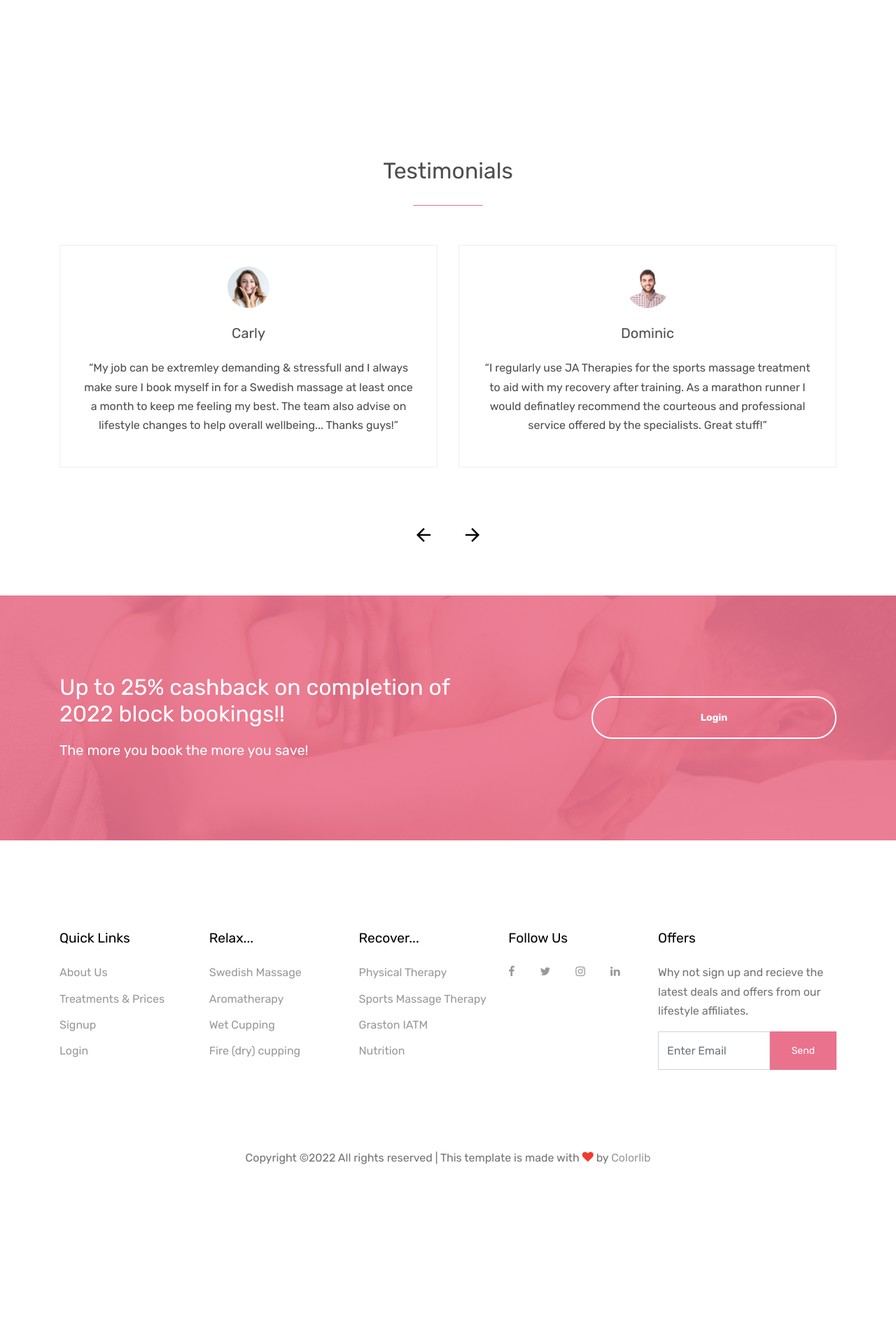
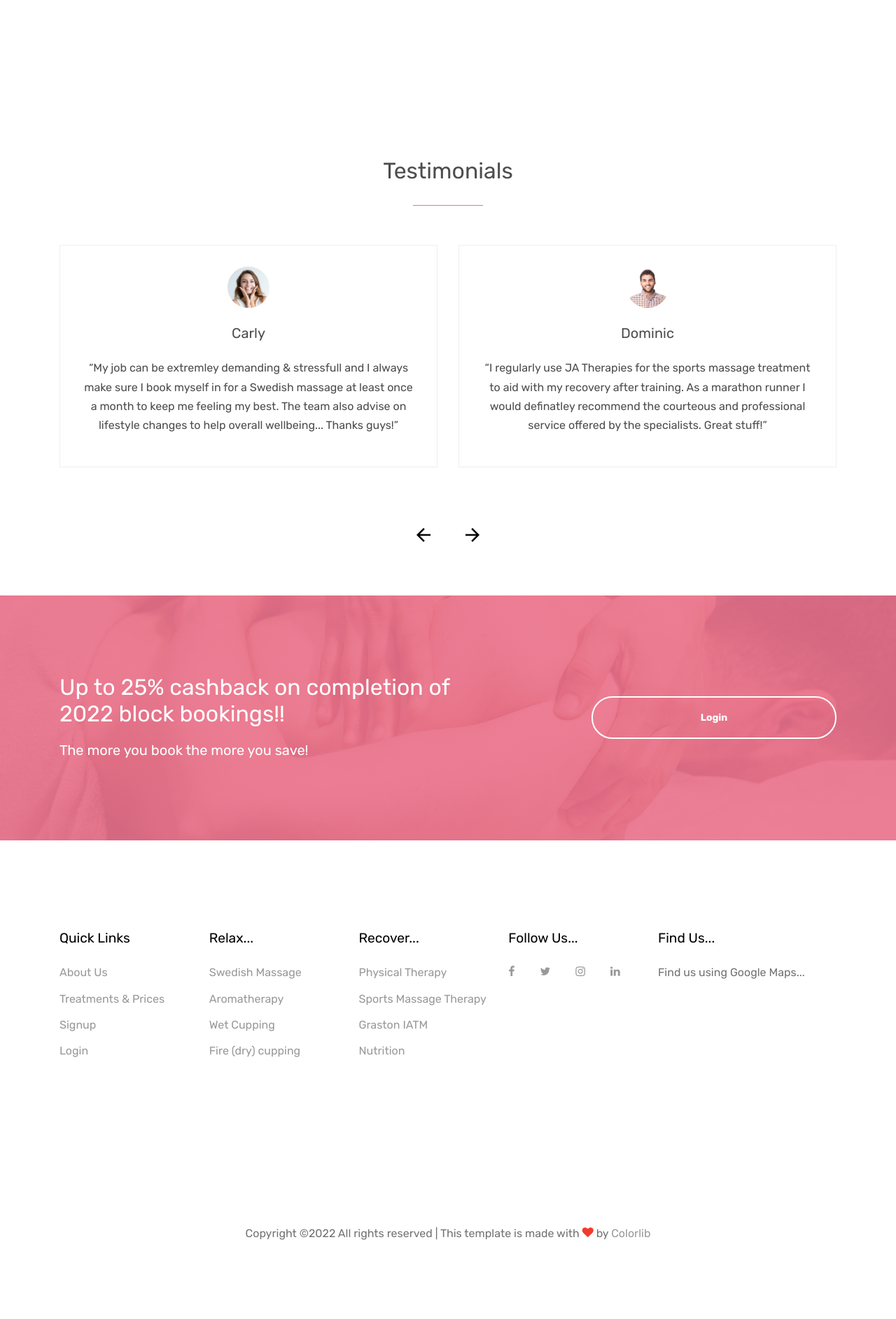
Before and after one commit to moshabbir-dotcom/Portfolio-Project-4, a Django app: page /about.html/ in a window 1280 px wide. Shown: the part 3038-4923 px from the top of the page at 70% size. Before the commit the page ends 4702 px from the top, so only its background shows below. Run offline with Django 3.2, Linux system fonts and the light colour scheme; some libraries are stand-ins or nearby versions; some web fonts are replaced; grey boxes are pictures that could not be loaded.

Commit message:
add google map iframe to base.html

```diff
--- a/templates/base.html
+++ b/templates/base.html
@@ -235,7 +235,7 @@
               </div>
 
               <div class="col-md-6 mb-5 mb-lg-0 col-lg-3">
-                <h2 class="footer-heading mb-4">Follow Us</h2>
+                <h2 class="footer-heading mb-4">Follow Us...</h2>
                 <a href="#" class="pl-0 pr-3"><span class="icon-facebook"></span></a>
                 <a href="#" class="pl-3 pr-3"><span class="icon-twitter"></span></a>
                 <a href="#" class="pl-3 pr-3"><span class="icon-instagram"></span></a>
@@ -244,14 +244,9 @@
             </div>
           </div>
           <div class="col-lg-3">
-            <h2 class="footer-heading mb-4">Offers</h2>
-            <p>Why not sign up and recieve the latest deals and offers from our lifestyle affiliates.</p>
-            <form action="#" method="post" class="subscription">
-              <div class="input-group mb-3  d-flex align-items-stretch">
-                <input type="text" class="form-control bg-transparent" placeholder="Enter Email" aria-label="Enter Email" aria-describedby="button-addon2">
-                <button class="btn btn-primary text-white" type="button" id="button-addon2">Send</button>
-              </div>
-            </form>
+            <h2 class="footer-heading mb-4">Find Us...</h2>
+            <p>Find us using Google Maps...</p>
+            <iframe src="https://www.google.com/maps/embed?pb=!1m18!1m12!1m3!1d2487.1312047676656!2d-0.3738394842654714!3d51.43738427962372!2m3!1f0!2f0!3f0!3m2!1i1024!2i768!4f13.1!3m3!1m2!1s0x48760cac46f2bd67%3A0xa7d6fa6e30ae3993!2s786%20Staines%20Rd%2C%20Twickenham%2C%20Feltham%20TW13%206HH!5e0!3m2!1sen!2suk!4v1643478830113!5m2!1sen!2suk" width="300" height="225" style="border:0;" allowfullscreen="" loading="lazy"></iframe>
           </div>
         </div>
         <div class="row pt-5 mt-5">
```
